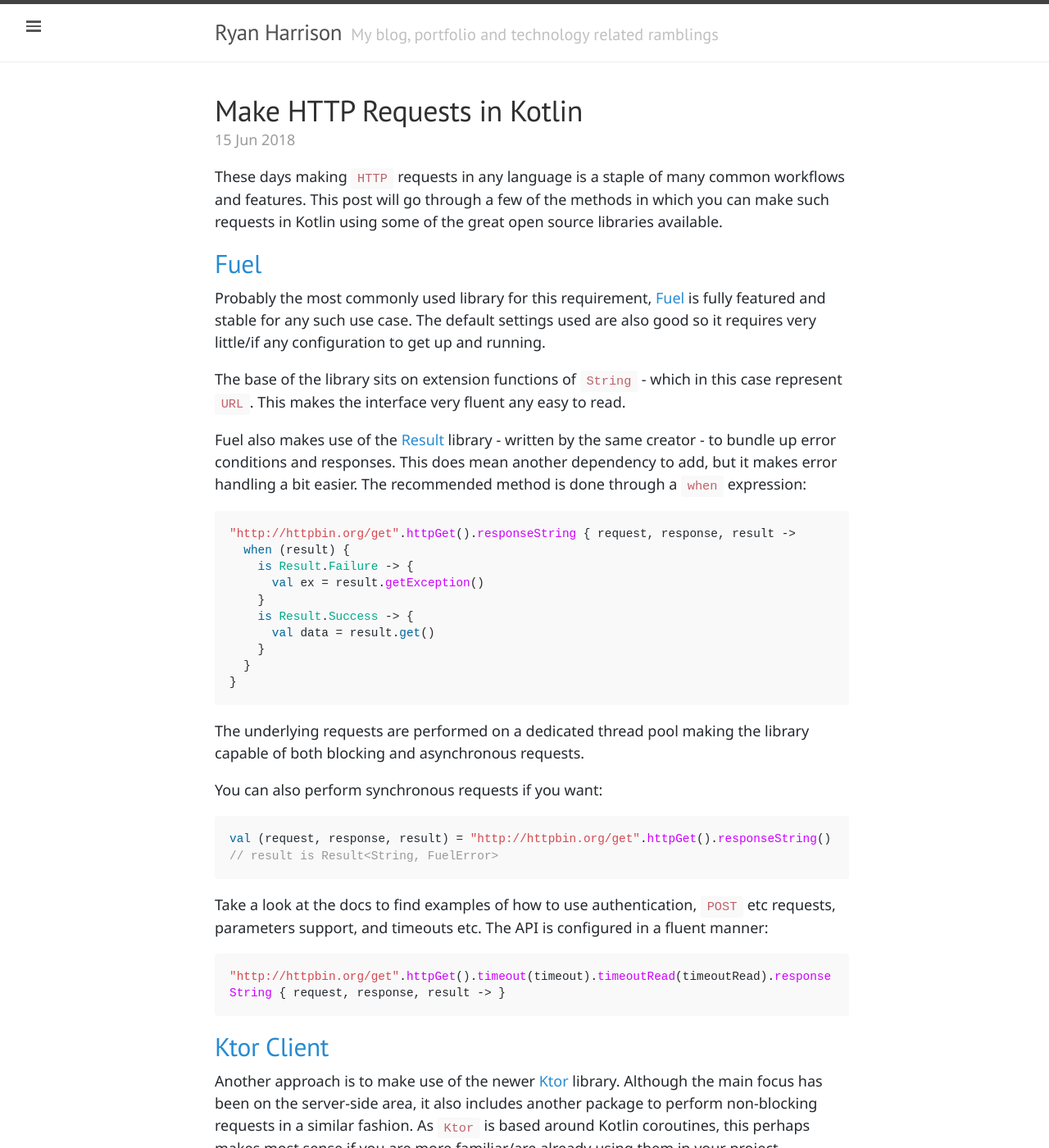
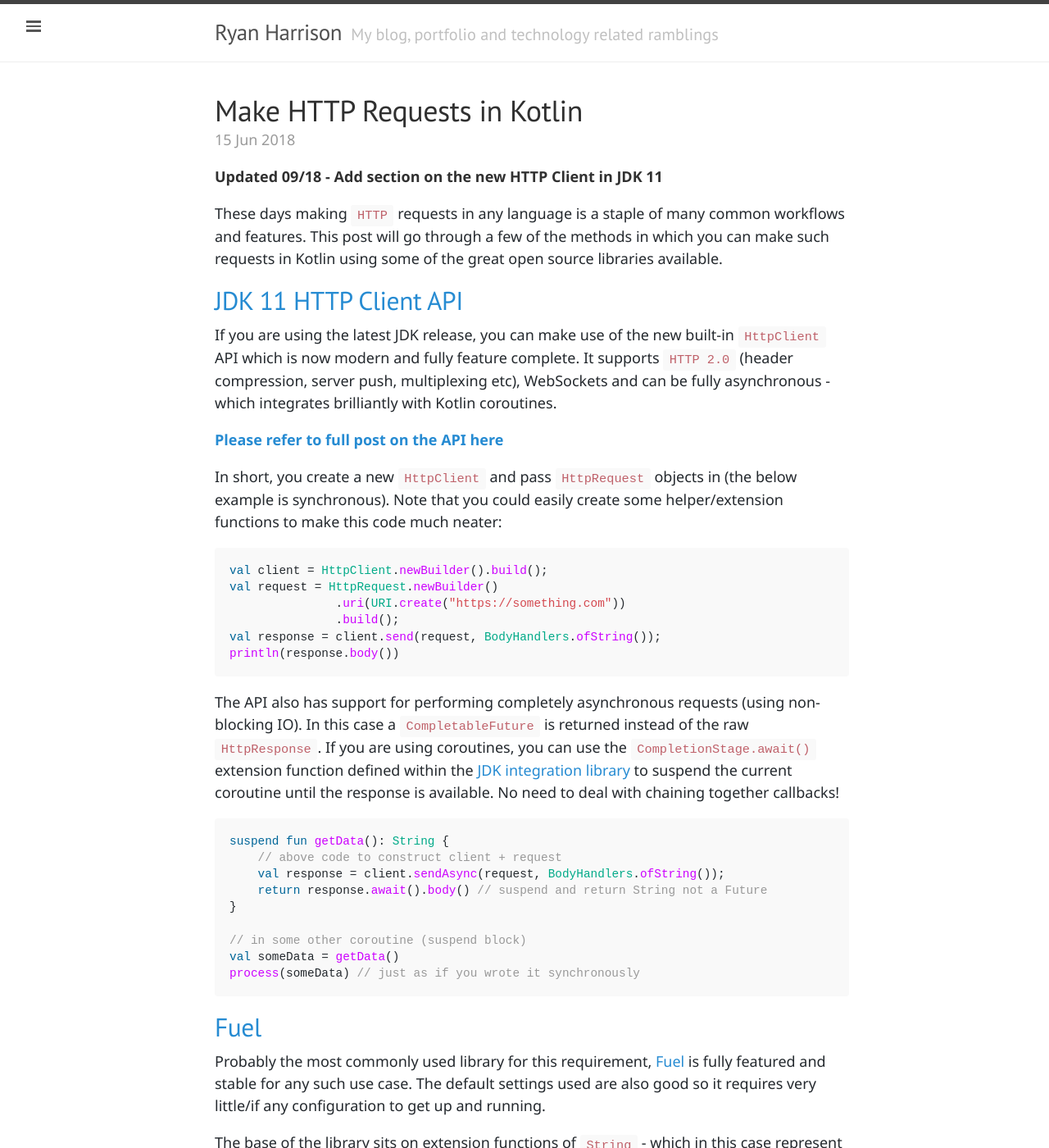
Before and after one commit to raharrison/ryanharrison.co.uk, a Jekyll site: the page built from _posts/2018-06-15-make-http-requests-kotlin.md, in a window 1280 px wide and 1400 px high. Shown: the whole window at 82% size. Built offline with Jekyll 4.4.1, drawn with Linux system fonts in a browser that asks for light colours; comment, search, counter and statistics services are not loaded; some of the changed text lies outside the part shown.

Commit message:
Update to mention JDK 11 http client api as potential solution

````diff
--- a/_posts/2018-06-15-make-http-requests-kotlin.md
+++ b/_posts/2018-06-15-make-http-requests-kotlin.md
@@ -9,7 +9,40 @@
   - fuel
 ---
 
+**Updated 09/18 - Add section on the new HTTP Client in JDK 11**
+
 These days making `HTTP` requests in any language is a staple of many common workflows and features. This post will go through a few of the methods in which you can make such requests in Kotlin using some of the great open source libraries available.
+
+## [JDK 11 HTTP Client API](https://download.java.net/java/early_access/jdk11/docs/api/java.net.http/java/net/http/package-summary.html)
+
+If you are using the latest JDK release, you can make use of the new built-in `HttpClient` API which is now modern and fully feature complete. It supports `HTTP 2.0` (header compression, server push, multiplexing etc), WebSockets and can be fully asynchronous - which integrates brilliantly with Kotlin coroutines.
+
+**[Please refer to full post on the API here]({{ site.baseurl }}{% post_url 2018-09-30-java-11-http-client %})**
+
+In short, you create a new `HttpClient` and pass `HttpRequest` objects in (the below example is synchronous). Note that you could easily create some helper/extension functions to make this code much neater:
+
+```kotlin
+val client = HttpClient.newBuilder().build();
+val request = HttpRequest.newBuilder()
+               .uri(URI.create("https://something.com"))
+               .build();
+val response = client.send(request, BodyHandlers.ofString());
+println(response.body())
+```
+
+The API also has support for performing completely asynchronous requests (using non-blocking IO). In this case a `CompletableFuture` is returned instead of the raw `HttpResponse`. If you are using coroutines, you can use the `CompletionStage.await()` extension function defined within the [JDK integration library](https://github.com/Kotlin/kotlinx.coroutines/blob/master/integration/kotlinx-coroutines-jdk8/README.md) to suspend the current coroutine until the response is available. No need to deal with chaining together callbacks!
+
+```kotlin
+suspend fun getData(): String {
+    // above code to construct client + request
+    val response = client.sendAsync(request, BodyHandlers.ofString());
+    return response.await().body() // suspend and return String not a Future
+}
+
+// in some other coroutine (suspend block)
+val someData = getData()
+process(someData) // just as if you wrote it synchronously
+```
 
 ## [Fuel](https://github.com/kittinunf/Fuel)
 
````
Also changed, not shown: other parts of _posts/2018-06-15-make-http-requests-kotlin.md (+1 -1 lines).
